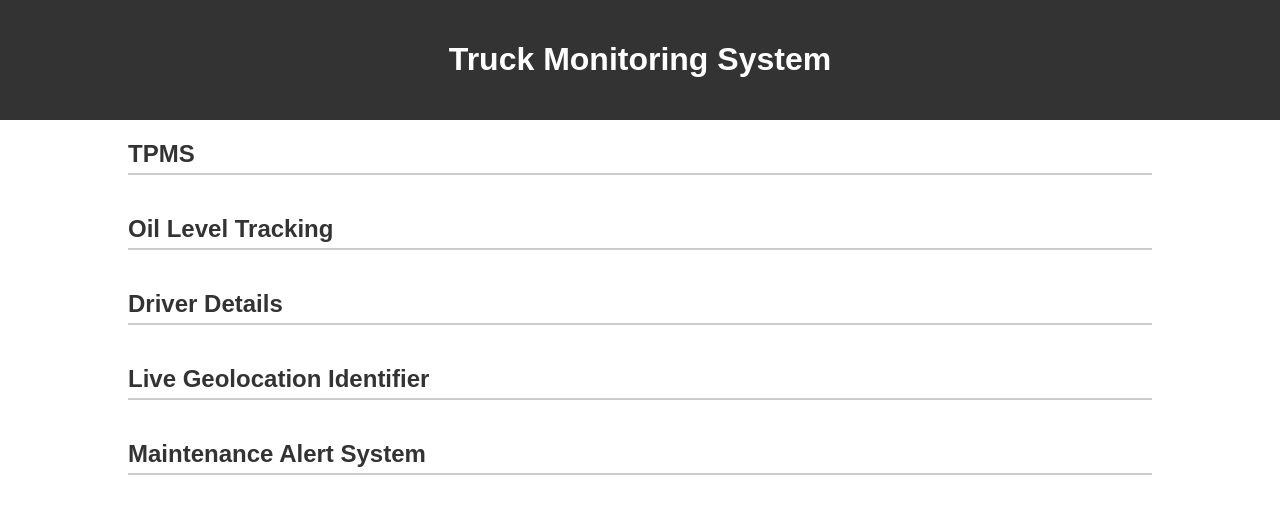
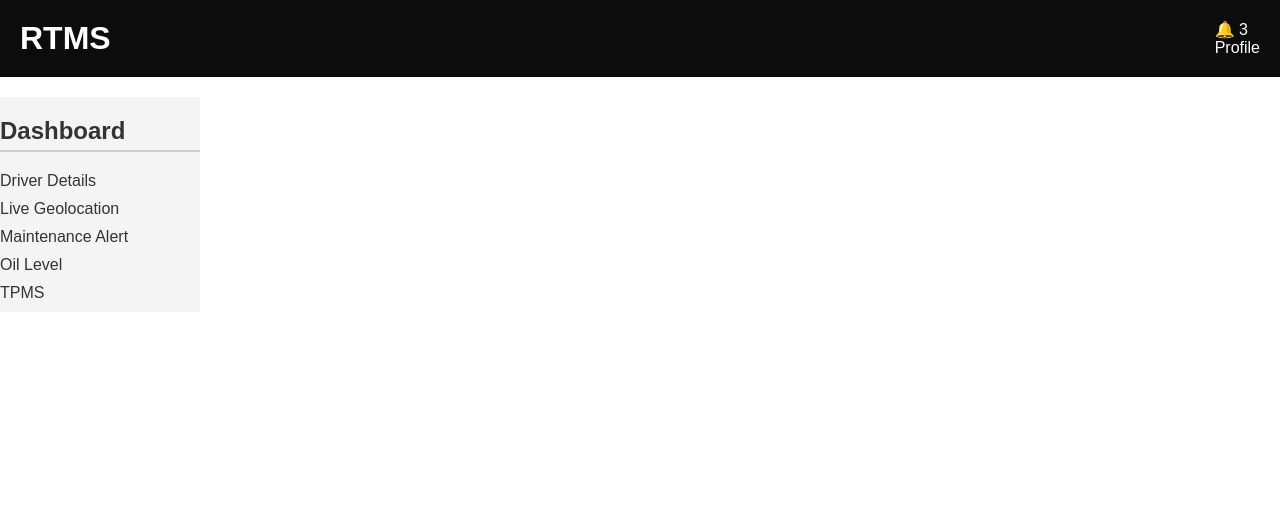
Before and after one commit to MosesCornelius/RTM--vechile---monitoring-system, a Flask app: page / in a window 1280 px wide. Shown: the top 514 px of the page. Run offline with Flask 3, Linux system fonts and the light colour scheme; some libraries are stand-ins or nearby versions.

Commit message:
#Update1

```diff
--- a/app.py
+++ b/app.py
@@ -2,9 +2,11 @@ from flask import Flask, render_template
 
 app = Flask(__name__)
 
+
 @app.route('/')
 def index():
-    return render_template('index.html')
+  return render_template('index.html')
+
 
 if __name__ == '__main__':
-    app.run(debug=True)
+   app.run(host='0.0.0.0', port=8080)
--- a/static/styles.css
+++ b/static/styles.css
@@ -1,3 +1,10 @@
+<!DOCTYPE html>
+<html lang="en">
+<head>
+    <meta charset="UTF-8">
+    <meta name="viewport" content="width=device-width, initial-scale=1.0">
+    <title>RTMS</title>
+    <style>
         body {
             font-family: Arial, sans-serif;
             margin: 0;
@@ -5,15 +12,40 @@ body {
         }
 
         header {
-    background-color: #333;
-    color: #fff;
+            background-color: #0c0c0c;
+            color: #ffffff;
             padding: 20px;
-    text-align: center;
+            position: relative;
         }
 
-.container {
-    width: 80%;
-    margin: 20px auto;
+        .title {
+            margin: 0;
+        }
+
+        .notification-profile {
+            position: absolute;
+            top: 20px;
+            right: 20px;
+        }
+
+        .notification,
+        .profile {
+            margin-left: 10px;
+        }
+
+        .dashboard-container {
+            display: flex;
+            margin-top: 20px;
+        }
+
+        .sidebar {
+            width: 200px;
+            background-color: #f4f4f4;
+        }
+
+        .main-content {
+            flex: 1;
+            padding: 20px;
         }
 
         section {
@@ -25,3 +57,59 @@ h2 {
             border-bottom: 2px solid #ccc;
             padding-bottom: 5px;
         }
+
+        ul {
+            list-style: none;
+            padding: 0;
+            margin: 0;
+        }
+
+        li {
+            margin-bottom: 10px;
+        }
+
+        a {
+            text-decoration: none;
+            color: #333;
+        }
+
+        a:hover {
+            text-decoration: underline;
+        }
+    </style>
+</head>
+<body>
+    <header>
+        <div class="header-content">
+            <h1 class="title">RTMS</h1>
+            <div class="notification-profile">
+                <div class="notification">
+                    <span class="notification-icon">🔔</span>
+                    <span class="notification-count">3</span>
+                </div>
+                <div class="profile">
+                    <span class="profile-icon">Profile</span>
+                </div>
+            </div>
+        </div>
+    </header>
+    <div class="dashboard-container">
+        <aside class="sidebar">
+            <h2>Dashboard</h2>
+            <ul>
+                <li><a href="#driver-details">Driver Details</a></li>
+                <li><a href="#live-geolocation">Live Geolocation</a></li>
+                <li><a href="#maintenance-alert">Maintenance Alert</a></li>
+                <li><a href="#oil-level">Oil Level</a></li>
+                <li><a href="#tpms">TPMS</a></li>
+            </ul>
+        </aside>
+        <main class="main-content">
+            <section id="maintenance-alert" class="content-section">
+                <h2>Maintenance Alert</h2>
+                <p>This is a sample maintenance alert. It could contain information about upcoming maintenance schedules, alerts for potential issues, or reminders for regular inspections.</p>
+            </section>
+        </main>
+    </div>
+</body>
+</html>
--- a/templates/index.html
+++ b/templates/index.html
@@ -3,34 +3,156 @@
 <head>
     <meta charset="UTF-8">
     <meta name="viewport" content="width=device-width, initial-scale=1.0">
-    <title>Truck Monitoring System</title>
-    <link rel="stylesheet" href="{{ url_for('static', filename='styles.css') }}">
+    <title>RTMS </title>
+
+    <!-- Include Google Maps API with your API key -->
+    <script src="https://maps.googleapis.com/maps/api/js?key=AIzaSyAEGJ7YEdFyvwTgIfvLwVmaJXBSUbsomS8&callback=initMap" defer></script>
+    <style>
+        /* Your existing CSS styles */
+        body {
+            font-family: Arial, sans-serif;
+            margin: 0;
+            padding: 0;
+        }
+
+        header {
+            background-color: #0c0c0c;
+            color: #ffffff;
+            padding: 20px;
+            position: relative;
+        }
+
+        .title {
+            margin: 0;
+        }
+
+        .notification-profile {
+            position: absolute;
+            top: 20px;
+            right: 20px;
+        }
+
+        .notification,
+        .profile {
+            margin-left: 10px;
+        }
+
+        .dashboard-container {
+            display: flex;
+            margin-top: 20px;
+        }
+
+        .sidebar {
+            width: 200px;
+            background-color: #f4f4f4;
+        }
+
+        .main-content {
+            flex: 1;
+            padding: 20px;
+        }
+
+        section {
+            margin-bottom: 40px;
+        }
+
+        h2 {
+            color: #333;
+            border-bottom: 2px solid #ccc;
+            padding-bottom: 5px;
+        }
+
+        ul {
+            list-style: none;
+            padding: 0;
+            margin: 0;
+        }
+
+        li {
+            margin-bottom: 10px;
+        }
+
+        a {
+            text-decoration: none;
+            color: #333;
+            cursor: pointer;
+        }
+
+        a:hover {
+            text-decoration: underline;
+        }
+
+        /* Style the map container */
+        #map {
+            display: none; /* Initially hide the map */
+            height: 400px;
+            width: 100%;
+        }
+    </style>
 </head>
 <body>
     <header>
-        <h1>Truck Monitoring System</h1>
+        <div class="header-content">
+            <h1 class="title">RTMS</h1>
+            <div class="notification-profile">
+                <div class="notification">
+                    <span class="notification-icon">🔔</span>
+                    <span class="notification-count">3</span>
+                </div>
+                <div class="profile">
+                    <span class="profile-icon">Profile</span>
+                </div>
+            </div>
+        </div>
     </header>
-    <div class="container">
-        <section id="tire-pressure">
-            <h2 >TPMS</h2>
-            <!-- Add tire pressure monitoring details here -->
-        </section>
-        <section id="oil-level">
-            <h2>Oil Level Tracking</h2>
-            <!-- Add oil level tracking details here -->
-        </section>
-        <section id="driver-details">
-            <h2>Driver Details</h2>
-            <!-- Add driver details here -->
-        </section>
-        <section id="live-geolocation">
-            <h2>Live Geolocation Identifier</h2>
-            <!-- Add live geolocation details here -->
-        </section>
-        <section id="maintenance-alert">
-            <h2>Maintenance Alert System</h2>
-            <!-- Add maintenance alert details here -->
-        </section>
+    <div class="dashboard-container">
+        <aside class="sidebar">
+            <h2>Dashboard</h2>
+            <ul>
+                <li><a href="#" id="driver-details-link">Driver Details</a></li>
+                <li><a href="#" id="live-geolocation-link">Live Geolocation</a></li>
+                <li><a href="#" id="maintenance-alert-link">Maintenance Alert</a></li>
+                <li><a href="#" id="oil-level-link">Oil Level</a></li>
+                <li><a href="#" id="tpms-link">TPMS</a></li>
+            </ul>
+        </aside>
+        <main class="main-content" id="main-content">
+            <section id="maintenance-alert-section" class="content-section" style="display: none;">
+                <h2>Maintenance Alert</h2>
+                <div id="maintenance-alert-details">
+                    <!-- Alert details will be dynamically inserted here -->
+                </div>
+            </section>
+            <!-- Map container -->
+            <div id="map"></div>
+        </main>
     </div>
+
+    <script>
+        // Function to initialize the map
+        function initMap() {
+            // Set the coordinates for the center of the map (default to New York)
+            var center = { lat: 12.969059, lng: 80.189276 };
+
+            // Create a new map instance
+            var map = new google.maps.Map(document.getElementById('map'), {
+                center: center,
+                zoom: 12 // Adjust the zoom level as needed
+            });
+
+            // Add a marker to the map (default to New York)
+            var marker = new google.maps.Marker({
+                position: center,
+                map: map,
+                title: "i'm here" // Optional title for the marker
+            });
+
+            // Function to handle displaying map when "Live Geolocation" link is clicked
+            document.getElementById('live-geolocation-link').addEventListener('click', function(event) {
+                event.preventDefault(); // Prevent default link behavior
+                document.getElementById('map').style.display = 'block'; // Display the map
+            });
+        }
+    </script>
 </body>
 </html>
```
Also changed, not shown: templates/banner1.jpeg (renamed from static/banner1.jpeg). Lines whose indentation alone changed are shown as unchanged.
